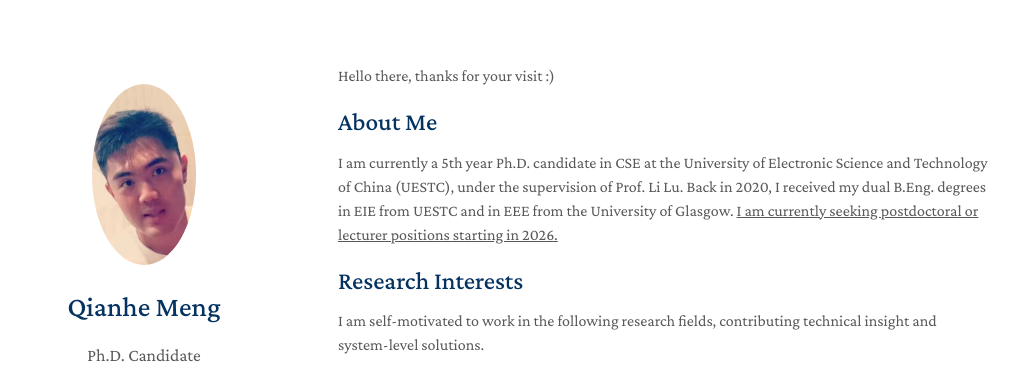
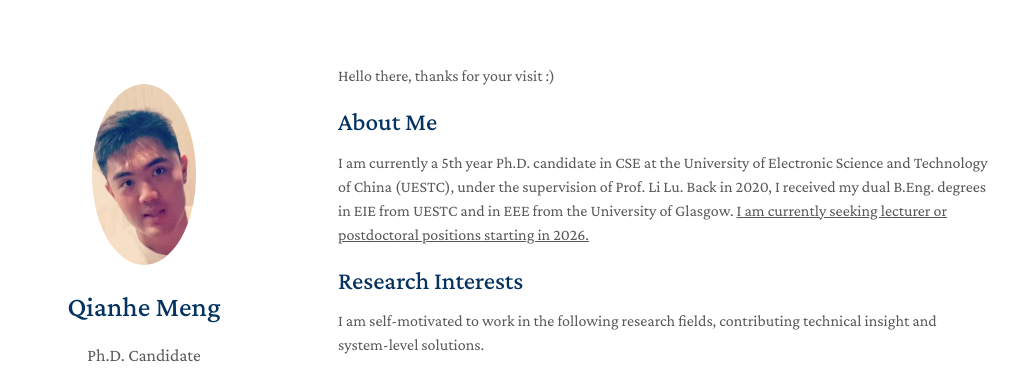
Before and after one commit to mqhyes/mqhyes.github.io, a Jekyll site: the page built from index.md, in a window 1280 px wide and 900 px high. Shown: the top 373 px of the window, without its empty margins (132-1150 px from the left). Built offline with Jekyll 4.4.1, drawn with Linux system fonts in a browser that asks for light colours; a style sheet for code colours, icons or effects is not loaded.

```diff
--- a/index.md
+++ b/index.md
@@ -5,7 +5,7 @@ Hello there, thanks for your visit :)
 
 ## About Me
 
-I am currently a 5th year Ph.D. candidate in CSE at the University of Electronic Science and Technology of China (UESTC), under the supervision of Prof. Li Lu. Back in 2020, I received my dual B.Eng. degrees in EIE from UESTC and in EEE from the University of Glasgow. <u>I am currently seeking postdoctoral or lecturer positions starting in 2026.</u>
+I am currently a 5th year Ph.D. candidate in CSE at the University of Electronic Science and Technology of China (UESTC), under the supervision of Prof. Li Lu. Back in 2020, I received my dual B.Eng. degrees in EIE from UESTC and in EEE from the University of Glasgow. <u>I am currently seeking lecturer or postdoctoral positions starting in 2026.</u>
 
 
 
```
